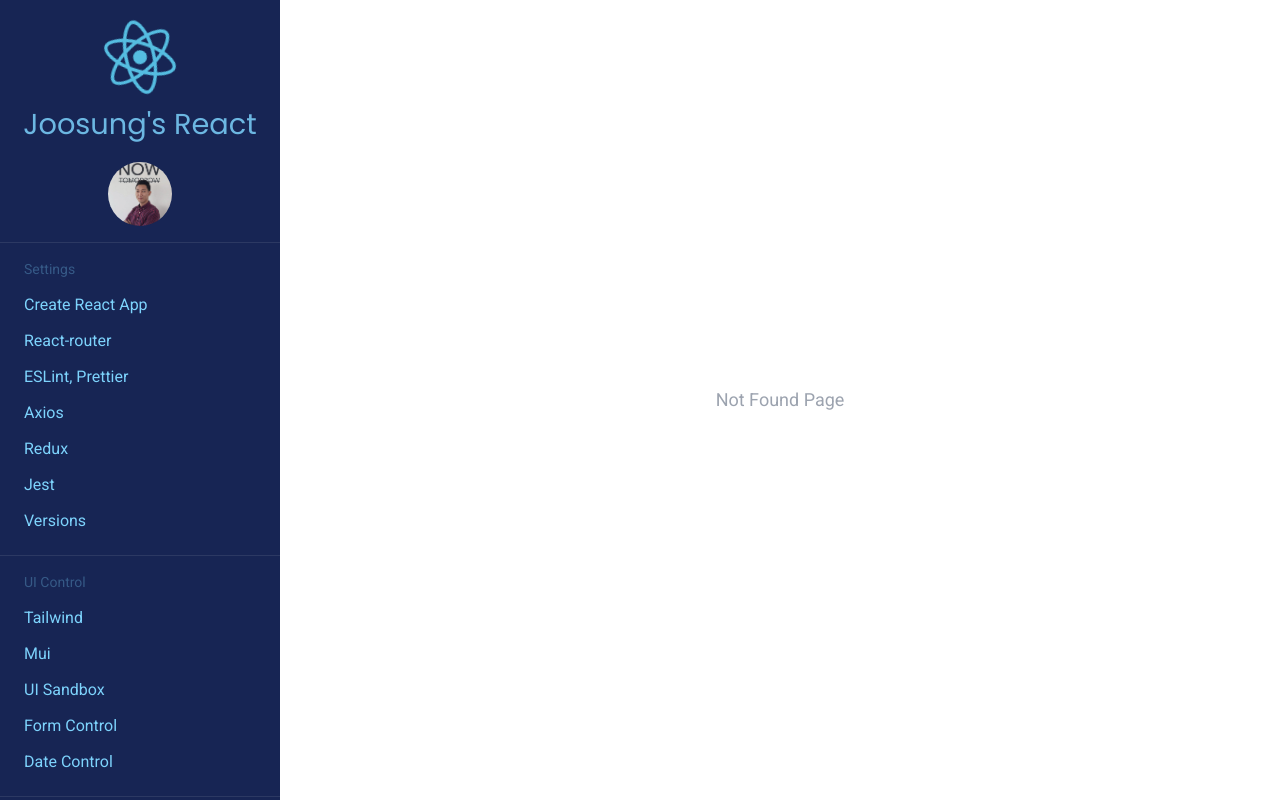
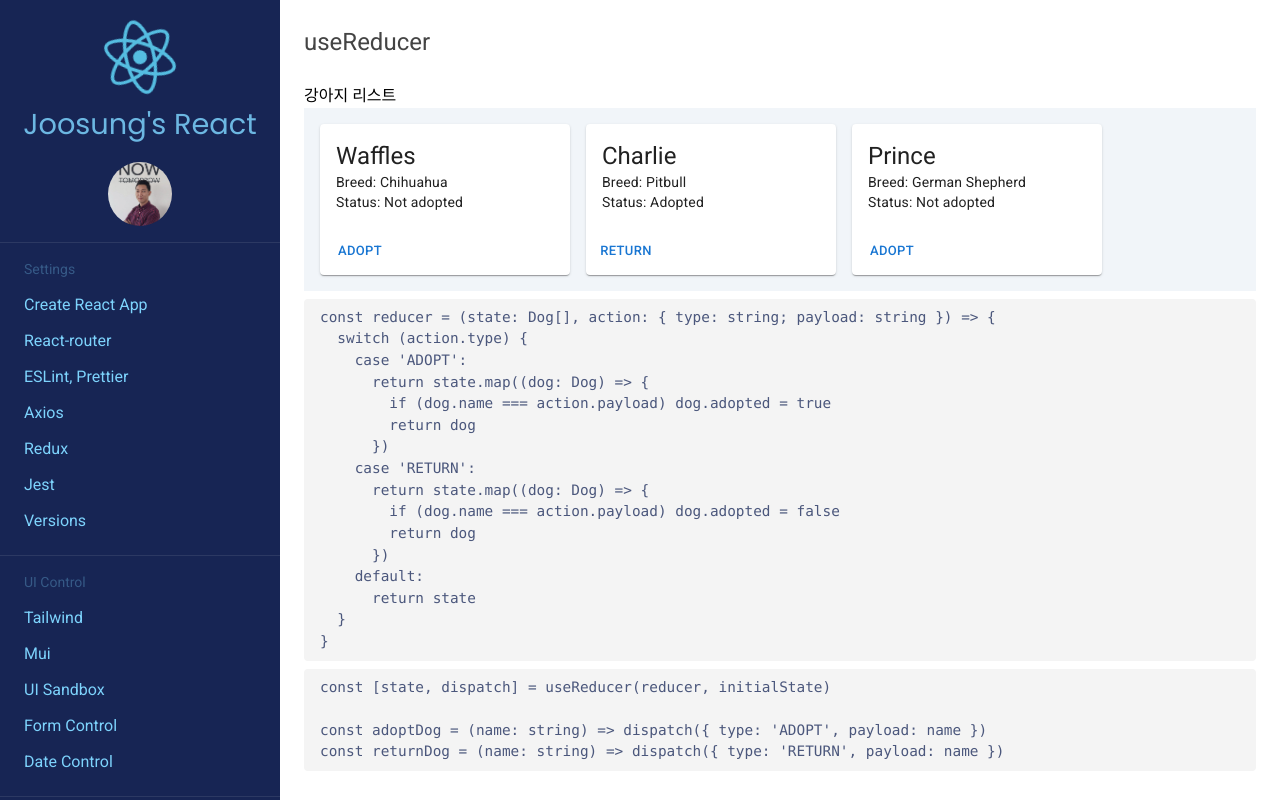
Before and after one commit to joosung21/react-docs, a React (Create React App) app: page /use-reducer in a window 1280 px wide. Built offline with nearby package versions, Linux system fonts and the light colour scheme.

Commit message:
useReducer 추가

```diff
--- a/src/pages/UseContext.tsx
+++ b/src/pages/UseContext.tsx
@@ -48,8 +48,11 @@
       <Typography variant="h6" gutterBottom>
         Child1 Component
       </Typography>
+      <Typography variant="subtitle1" gutterBottom>
+        현재 테마: {theme}
+      </Typography>
       <Button variant="contained" onClick={toggleTheme}>
-        현재 테마: {theme}. 테마 변경하기.
+        테마 변경하기
       </Button>
     </div>
   )
@@ -61,8 +64,9 @@
 
   // 배경색을 설정하기 위한 스타일 객체
   const backgroundStyle = {
-    backgroundColor: theme === 'light' ? '#f1f1f1' : '#333',
-    color: theme === 'light' ? '#333' : '#f1f1f1',
+    transition: 'background 0.3s ease',
+    backgroundColor: theme === 'light' ? '#f1f1f4' : '#333',
+    color: theme === 'light' ? '#36a' : '#f1f1f1',
     padding: '50px',
     borderRadius: '10px',
     margin: '16px 0',
@@ -109,8 +113,11 @@
       <Typography variant="h6" gutterBottom>
         Child1 Component
       </Typography>
+      <Typography variant="subtitle1" gutterBottom>
+        현재 테마: {theme}
+      </Typography>
       <Button variant="contained" onClick={toggleTheme}>
-        현재 테마: {theme}. 테마 변경하기.
+        테마 변경하기
       </Button>
     </div>
   )
--- a/src/pages/UseMemo.tsx
+++ b/src/pages/UseMemo.tsx
@@ -3,7 +3,7 @@
 import TextField from '@mui/material/TextField'
 
 const UseMemo = () => {
-  const [num, setNum] = useState(0)
+  const [num, setNum] = useState(1)
 
   const getFactorial = (val: number): number => {
     if (val === 0) return 1
--- /dev/null
+++ b/src/pages/UseReducer.tsx
@@ -0,0 +1,120 @@
+import React, { useReducer } from 'react'
+import Card from '@mui/material/Card'
+import CardActions from '@mui/material/CardActions'
+import CardContent from '@mui/material/CardContent'
+import Button from '@mui/material/Button'
+import Typography from '@mui/material/Typography'
+
+interface Dog {
+  name: string
+  breed: string
+  adopted: boolean
+}
+
+const initialState: Dog[] = [
+  {
+    name: 'Waffles',
+    breed: 'Chihuahua',
+    adopted: false,
+  },
+  {
+    name: 'Charlie',
+    breed: 'Pitbull',
+    adopted: true,
+  },
+  {
+    name: 'Prince',
+    breed: 'German Shepherd',
+    adopted: false,
+  },
+]
+
+const reducer = (state: Dog[], action: { type: string; payload: string }) => {
+  switch (action.type) {
+    case 'ADOPT':
+      return state.map((dog: Dog) => {
+        if (dog.name === action.payload) dog.adopted = true
+        return dog
+      })
+    case 'RETURN':
+      return state.map((dog: Dog) => {
+        if (dog.name === action.payload) dog.adopted = false
+        return dog
+      })
+    default:
+      return state
+  }
+}
+
+const UseReducer = () => {
+  const [state, dispatch] = useReducer(reducer, initialState)
+
+  const adoptDog = (name: string) => dispatch({ type: 'ADOPT', payload: name })
+  const returnDog = (name: string) => dispatch({ type: 'RETURN', payload: name })
+
+  return (
+    <div className="limit-width">
+      <div className="page-title">useReducer</div>
+
+      <h3>강아지 리스트</h3>
+      <div className="flex flex-wrap px-4 py-2 bg-slate-100">
+        {state.map((dog: Dog) => (
+          <Card key={dog.name} className="mr-4 my-2" sx={{ width: 250 }}>
+            <CardContent>
+              <Typography variant="h5" component="div">
+                {dog.name}
+              </Typography>
+              <Typography variant="body2">Breed: {dog.breed}</Typography>
+              <Typography variant="body2">
+                Status: {dog.adopted ? 'Adopted' : 'Not adopted'}
+              </Typography>
+            </CardContent>
+            <CardActions>
+              {dog.adopted ? (
+                <Button size="small" onClick={() => returnDog(dog.name)}>
+                  Return
+                </Button>
+              ) : (
+                <Button size="small" onClick={() => adoptDog(dog.name)}>
+                  Adopt
+                </Button>
+              )}
+            </CardActions>
+          </Card>
+        ))}
+      </div>
+
+      <div className="code">
+        <pre>
+          {`const reducer = (state: Dog[], action: { type: string; payload: string }) => {
+  switch (action.type) {
+    case 'ADOPT':
+      return state.map((dog: Dog) => {
+        if (dog.name === action.payload) dog.adopted = true
+        return dog
+      })
+    case 'RETURN':
+      return state.map((dog: Dog) => {
+        if (dog.name === action.payload) dog.adopted = false
+        return dog
+      })
+    default:
+      return state
+  }
+}`}
+        </pre>
+      </div>
+
+      <div className="code">
+        <pre>
+          {`const [state, dispatch] = useReducer(reducer, initialState)
+
+const adoptDog = (name: string) => dispatch({ type: 'ADOPT', payload: name })
+const returnDog = (name: string) => dispatch({ type: 'RETURN', payload: name })`}
+        </pre>
+      </div>
+    </div>
+  )
+}
+
+export default UseReducer
--- a/src/pages/UseRef.tsx
+++ b/src/pages/UseRef.tsx
@@ -13,7 +13,7 @@
   const onToggleBtnClick = () => {
     const width = TextFd.current?.style.getPropertyValue('width')
 
-    inputEl.current?.setAttribute('placeholder', width === '100%' ? '200px' : '100%')
+    inputEl.current?.setAttribute('placeholder', width === '100%' ? '200px' : 'Full Width')
     TextFd.current?.style.setProperty('width', width === '100%' ? '200px' : '100%')
   }
 
@@ -25,7 +25,7 @@
         id="outlined-basic"
         ref={TextFd}
         inputRef={inputEl}
-        label=""
+        placeholder="200px"
         size="small"
         sx={{ width: '200px' }}
       />
--- a/src/router/AppRouter.tsx
+++ b/src/router/AppRouter.tsx
@@ -20,6 +20,7 @@
 import UseMemo from 'pages/UseMemo'
 import UseRef from 'pages/UseRef'
 import UseContext from 'pages/UseContext'
+import UseReducer from 'pages/UseReducer'
 
 const AppRouter = () => {
   return (
@@ -46,6 +47,7 @@
           <Route path="/use-memo" element={<UseMemo />} />
           <Route path="/use-ref" element={<UseRef />} />
           <Route path="/use-context" element={<UseContext />} />
+          <Route path="/use-reducer" element={<UseReducer />} />
           <Route path="/todo" element={<Todo />} />
           <Route path="*" element={<NotFound />} />
         </Routes>
```
